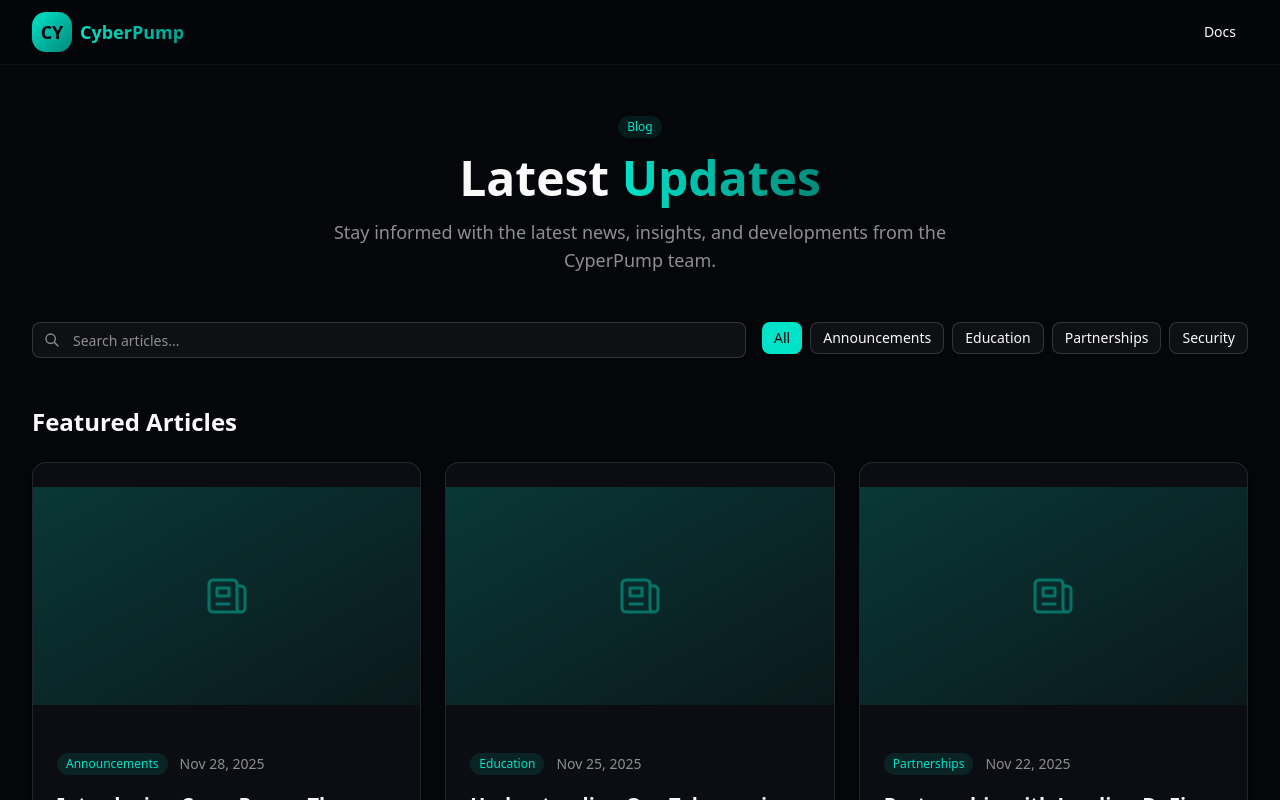
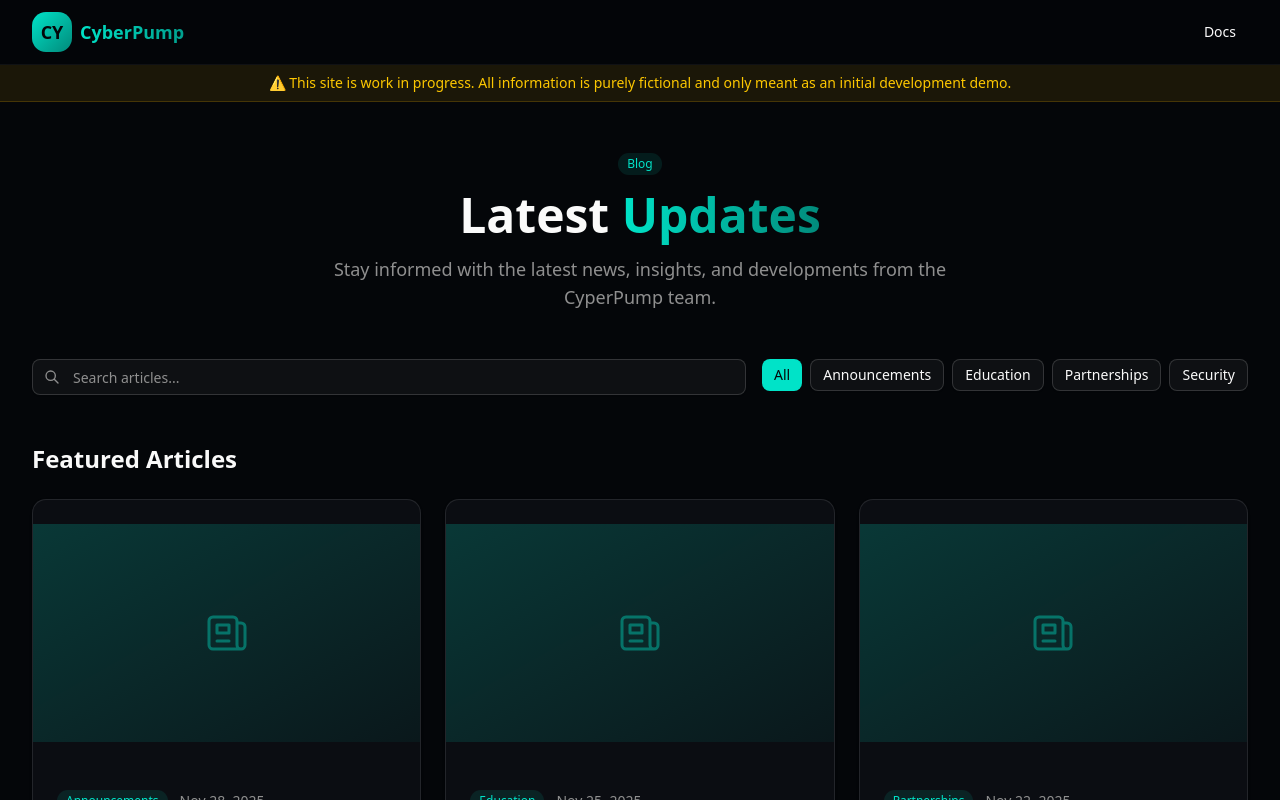
Before and after one commit to CyberPumpNetwork/CyberPumpNetwork, a React (Vite) app: page /blog in a window 1280 px wide. Shown: the top 800 px of the page. Built offline with nearby package versions, Linux system fonts and the light colour scheme.

Commit message:
feat: add development disclaimer

```diff
--- /dev/null
+++ b/src/components/DevBanner.tsx
@@ -0,0 +1,9 @@
+export function DevBanner() {
+  return (
+    <div className="bg-yellow-500/10 border-b border-yellow-500/20 py-2 px-4 sticky top-16 z-40">
+      <p className="text-center text-sm text-yellow-600 dark:text-yellow-400">
+        ⚠️ This site is work in progress. All information is purely fictional and only meant as an initial development demo.
+      </p>
+    </div>
+  )
+}
--- a/src/pages/BlogPage.tsx
+++ b/src/pages/BlogPage.tsx
@@ -4,6 +4,7 @@ import { Badge } from '@/components/ui/badge'
 import { Separator } from '@/components/ui/separator'
 import { Input } from '@/components/ui/input'
 import { PageHeader } from '@/components/PageHeader'
+import { DevBanner } from '@/components/DevBanner'
 import { Footer } from '@/components/Footer'
 
 const blogPosts = [
@@ -95,6 +96,7 @@ export function BlogPage() {
           { label: 'Docs', href: '/docs' },
         ]}
       />
+      <DevBanner />
 
       <main className="max-w-7xl mx-auto px-4 sm:px-6 lg:px-8 py-12">
         {/* Page Header */}
--- a/src/pages/DocsPage.tsx
+++ b/src/pages/DocsPage.tsx
@@ -4,6 +4,7 @@ import { ScrollArea } from '@/components/ui/scroll-area'
 import { Card, CardContent, CardHeader, CardTitle } from '@/components/ui/card'
 import { Badge } from '@/components/ui/badge'
 import { PageHeader } from '@/components/PageHeader'
+import { DevBanner } from '@/components/DevBanner'
 import { MarkdownRenderer } from '@/components/MarkdownRenderer'
 import { getDocsNavigation, getDocBySlug, getCategories, getDocsByCategory } from '@/lib/docs'
 import { useMarkdownContent } from '@/lib/useMarkdown'
@@ -342,6 +343,7 @@ export function DocsPage() {
           // { label: 'Launch kas.me', href: 'https://kas.me', external: true },
         ]}
       />
+      <DevBanner />
 
       <div className="flex">
         {/* Sidebar */}
--- a/src/pages/LandingPage.tsx
+++ b/src/pages/LandingPage.tsx
@@ -1,4 +1,5 @@
 import { Navbar } from '@/components/Navbar'
+import { DevBanner } from '@/components/DevBanner'
 import { Hero } from '@/components/Hero'
 import { Features } from '@/components/Features'
 import { Tokenomics } from '@/components/Tokenomics'
@@ -11,6 +12,7 @@ export function LandingPage() {
   return (
     <div className="min-h-screen bg-background text-foreground">
       <Navbar />
+      <DevBanner />
       <main>
         <Hero />
         <Features />
```
